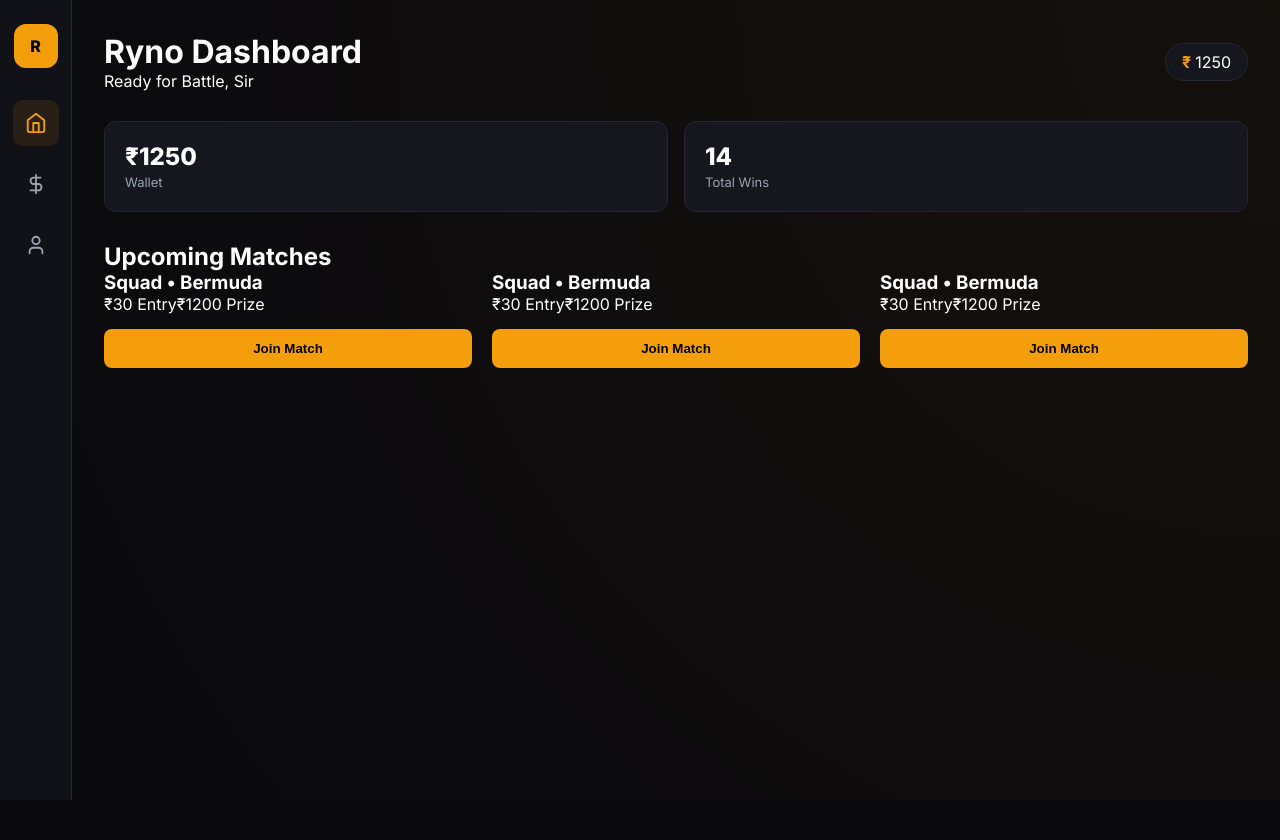
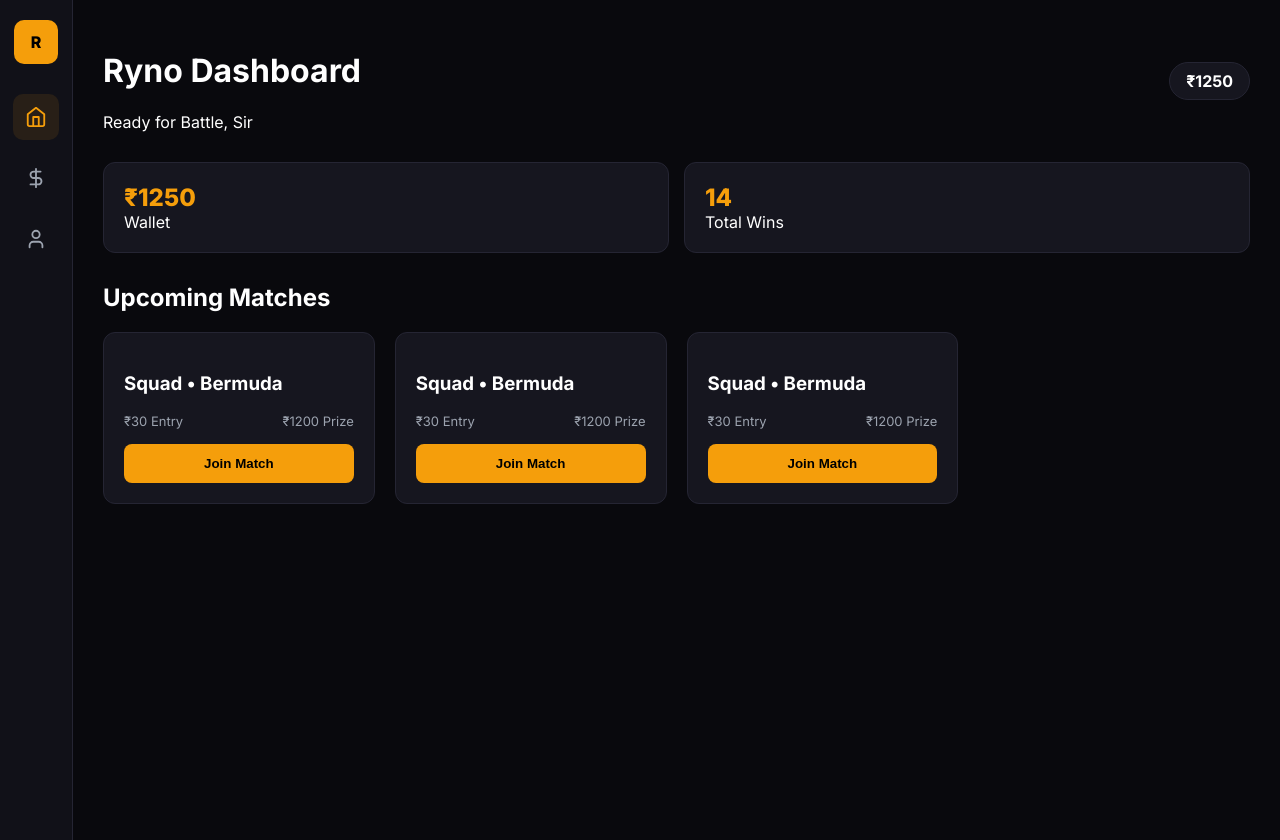
Before and after one commit to raihanbhaii/Ryno, a React (Vite) app: page / in a window 1280 px wide. Before the commit the page ends 800 px from the top, so only its background shows below. Built offline with nearby package versions, Linux system fonts and the light colour scheme.

Commit message:
Update main.css

```diff
--- a/src/main.css
+++ b/src/main.css
@@ -1,10 +1,3 @@
-/* Critical Fix: Ensure the React root is visible */
-#root {
-  width: 100%;
-  min-height: 100vh;
-  display: flex;
-}
-
 :root {
   --bg: #09090d;
   --surface: #111118;
@@ -13,83 +6,48 @@
   --text: #ffffff;
   --text-sec: #9ca3af;
   --accent: #f59e0b;
-  --accent-hover: #d97706;
-  --purple: #8b5cf6;
-  --green: #22c55e;
   --radius: 12px;
 }
 
-* { box-sizing: border-box; margin: 0; padding: 0; }
+#root { width: 100%; min-height: 100vh; display: flex; }
+body { margin: 0; background: var(--bg); font-family: 'Inter', sans-serif; color: var(--text); }
 
-body {
-  font-family: 'Inter', sans-serif;
-  background: var(--bg);
-  color: var(--text);
-  margin: 0;
-}
+.app { display: flex; width: 100%; }
 
-.app {
-  display: flex;
-  width: 100%;
-  min-height: 100vh;
-}
-
-/* Sidebar */
 .sidebar {
-  width: 72px;
-  background: var(--surface);
-  border-right: 1px solid var(--border);
-  display: flex;
-  flex-direction: column;
-  align-items: center;
-  padding: 24px 0;
-  position: fixed;
-  height: 100vh;
+  width: 72px; height: 100vh; background: var(--surface);
+  border-right: 1px solid var(--border); display: flex;
+  flex-direction: column; align-items: center; padding: 20px 0;
+  position: sticky; top: 0;
 }
 
 .logo {
-  width: 44px; height: 44px;
-  background: var(--accent);
-  border-radius: 12px;
-  display: grid; place-items: center;
-  font-weight: 900; color: #000;
-  margin-bottom: 32px;
+  width: 44px; height: 44px; background: var(--accent);
+  border-radius: 10px; display: grid; place-items: center;
+  font-weight: 800; color: #000; margin-bottom: 30px; cursor: pointer;
 }
 
 .nav-menu { display: flex; flex-direction: column; gap: 15px; }
 .nav-btn {
-  width: 46px; height: 46px;
-  background: transparent; border: none;
-  color: var(--text-sec); cursor: pointer;
-  border-radius: 10px; display: grid; place-items: center;
+  width: 46px; height: 46px; background: transparent; border: none;
+  color: var(--text-sec); border-radius: 10px; cursor: pointer;
+  display: grid; place-items: center; transition: 0.2s;
 }
 .nav-btn.active { background: rgba(245,158,11,0.1); color: var(--accent); }
 
-/* Main */
-.main {
-  margin-left: 72px;
-  flex: 1;
-  padding: 32px;
-  background: radial-gradient(circle at top right, rgba(245,158,11,0.05), transparent);
-}
+.main { flex: 1; padding: 30px; }
+.header { display: flex; justify-content: space-between; align-items: center; margin-bottom: 30px; }
+.balance-pill { background: var(--card); padding: 8px 16px; border-radius: 20px; border: 1px solid var(--border); font-weight: bold; }
 
-.header { display: flex; justify-content: space-between; align-items: center; margin-bottom: 30px; }
-.balance-pill { background: var(--card); padding: 8px 16px; border-radius: 20px; border: 1px solid var(--border); }
-.currency { color: var(--accent); font-weight: bold; margin-right: 4px; }
+.stats-grid { display: grid; grid-template-columns: repeat(auto-fit, minmax(200px, 1fr)); gap: 15px; margin-bottom: 30px; }
+.stat-card { background: var(--card); padding: 20px; border-radius: var(--radius); border: 1px solid var(--border); }
+.stat-value { font-size: 24px; font-weight: 800; display: block; color: var(--accent); }
 
-/* Cards */
-.stats-grid { display: grid; grid-template-columns: repeat(auto-fit, minmax(200px, 1fr)); gap: 16px; margin-bottom: 30px; }
-.stat-card { background: var(--card); padding: 20px; border-radius: var(--radius); border: 1px solid var(--border); }
-.stat-value { font-size: 24px; font-weight: 800; display: block; }
-.stat-label { color: var(--text-sec); font-size: 13px; }
+.tournaments-grid { display: grid; grid-template-columns: repeat(auto-fill, minmax(260px, 1fr)); gap: 20px; }
+.tournament-card { background: var(--card); padding: 20px; border-radius: var(--radius); border: 1px solid var(--border); }
+.meta-row { display: flex; justify-content: space-between; margin: 15px 0; font-size: 13px; color: var(--text-sec); }
+.join-btn { width: 100%; padding: 12px; background: var(--accent); border: none; border-radius: 8px; font-weight: bold; cursor: pointer; }
 
-.tournaments-grid { display: grid; grid-template-columns: repeat(auto-fill, minmax(280px, 1fr)); gap: 20px; }
-.t-card { background: var(--card); padding: 20px; border-radius: var(--radius); border: 1px solid var(--border); }
-.join-btn { width: 100%; margin-top: 15px; padding: 12px; background: var(--accent); border: none; border-radius: 8px; font-weight: 700; cursor: pointer; }
-
-/* Forms */
-.form-card { background: var(--card); padding: 30px; border-radius: var(--radius); border: 1px solid var(--border); max-width: 500px; }
-.input-field { width: 100%; padding: 12px; background: var(--bg); border: 1px solid var(--border); color: white; border-radius: 8px; margin: 10px 0; }
-
-.fade-in { animation: fadeIn 0.3s ease-in; }
-@keyframes fadeIn { from { opacity: 0; transform: translateY(10px); } to { opacity: 1; transform: translateY(0); } }
+.form-card { background: var(--card); padding: 30px; border-radius: var(--radius); border: 1px solid var(--border); max-width: 450px; }
+.fade-in { animation: fadeIn 0.3s ease; }
+@keyframes fadeIn { from { opacity: 0; } to { opacity: 1; } }
```
